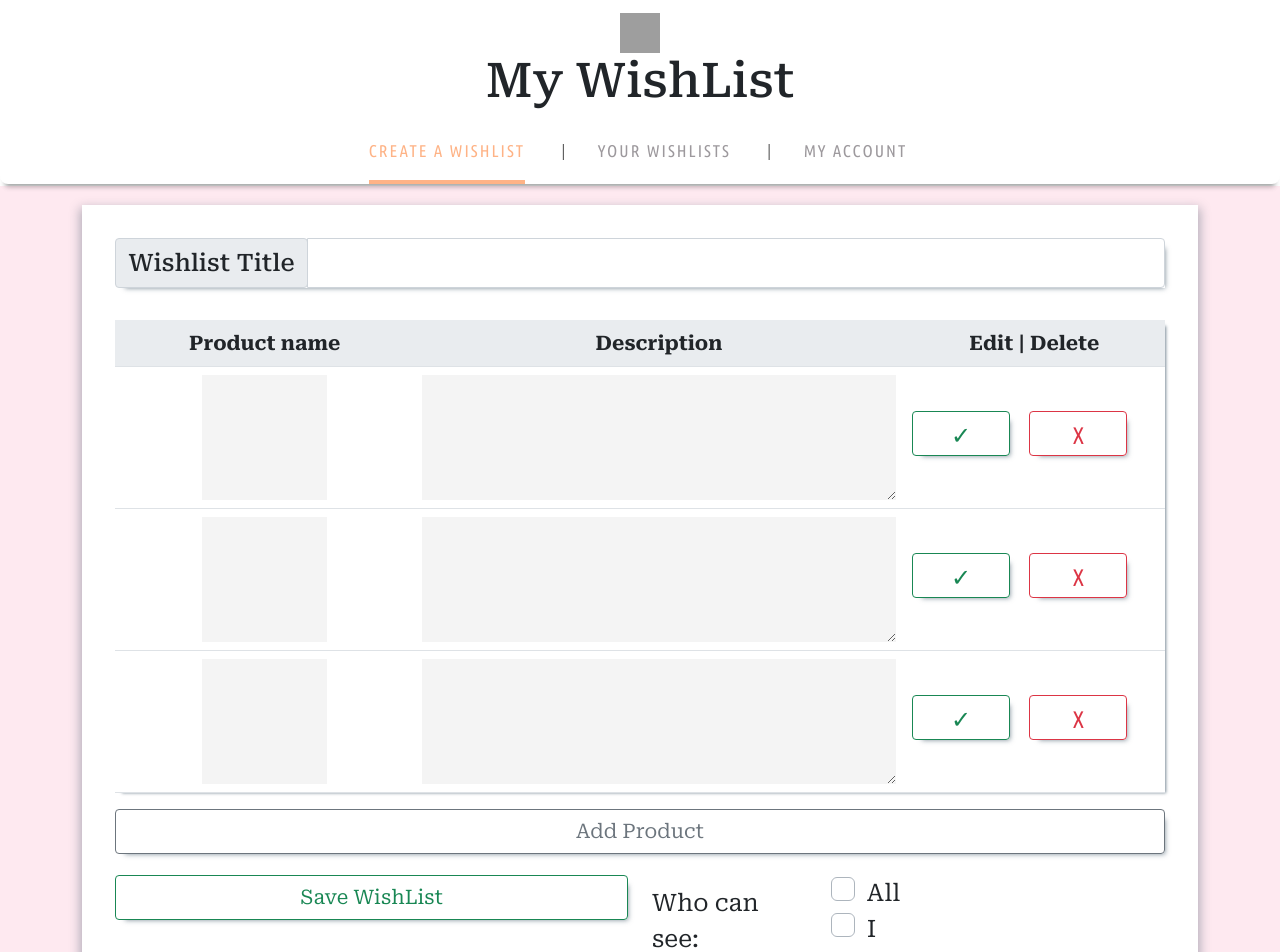
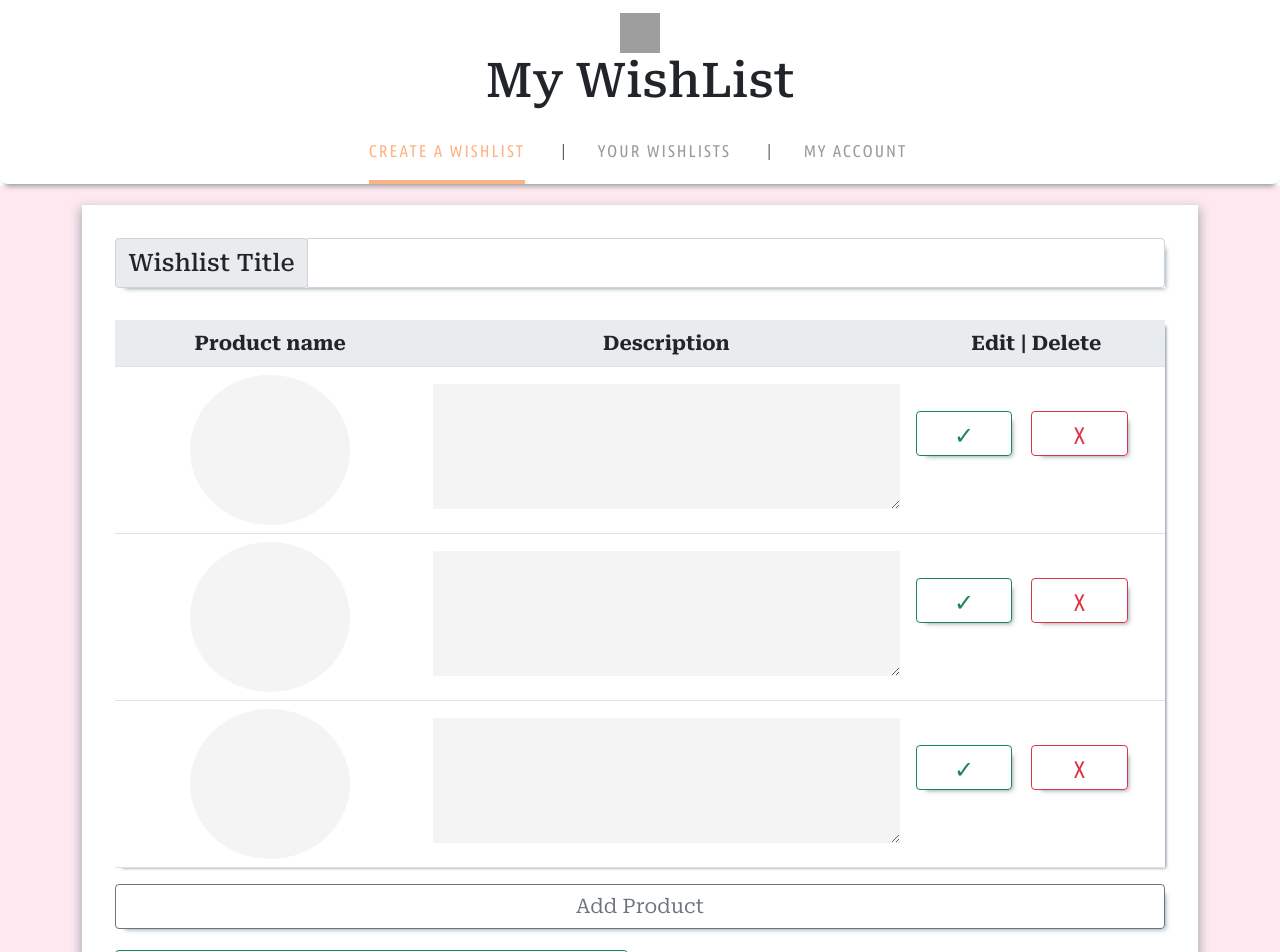
Before and after one commit to AnigalHub/WishList, a Vue app in the folder wish_list.client/: page / in a window 1280 px wide. Shown: the top 952 px of the page. Built offline with nearby package versions, Linux system fonts and the light colour scheme; grey boxes are pictures that could not be loaded.

Commit message:
изменено I на Me

```diff
--- a/wish_list.client/src/components/createWishlist.vue
+++ b/wish_list.client/src/components/createWishlist.vue
@@ -24,8 +24,8 @@
                     <b-col class="whois">
                         <input type="radio" class="custom-checkbox" id="all" name="all" value="yes">
                         <label for="all">All</label>
-                        <input type="radio" class="custom-checkbox" id="i" name="all" value="yes">
-                        <label for="i">I</label>
+                        <input type="radio" class="custom-checkbox" id="me" name="me" value="yes">
+                        <label for="me">Me</label>
                     </b-col>
                 </b-row>
             </b-col>
@@ -109,17 +109,18 @@
      }
      .circle{
          background: rgba(234, 234, 234, 0.5);
-         width: 125px;
-         height: 125px;
+         width: 160px;
+         height: 150px;
          display: block;
          margin: 0 auto;
+         border-radius: 50%;
      }
      .descr{
          background: rgba(234, 234, 234, 0.5);
          width: 100%;
          height: 125px !important;
          display: block;
-         margin: 0 auto;
+         margin: 2% auto;
      }
      .add,.save{
          width: 100%;
```
